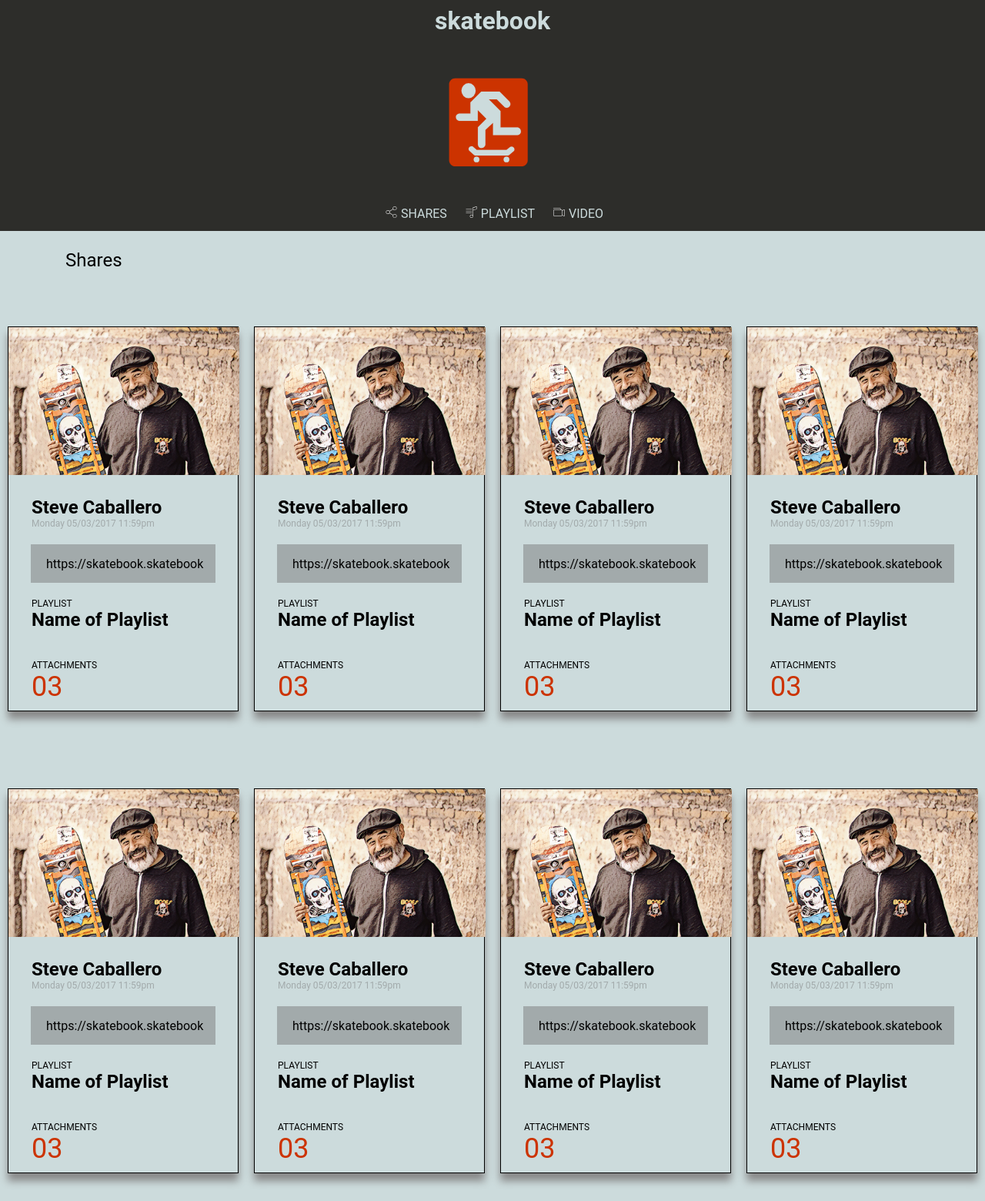
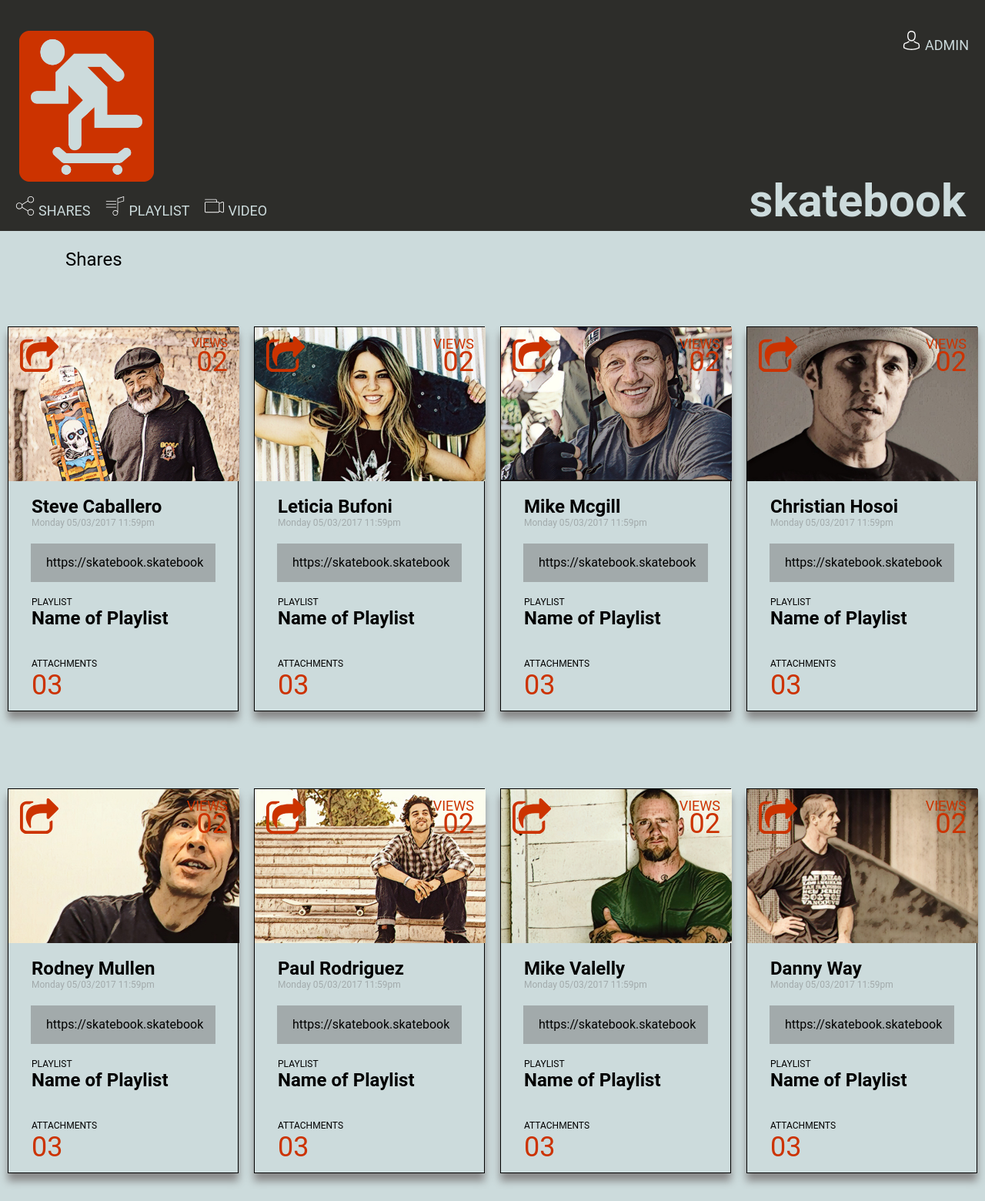
Before and after one commit to rburnette3/RB-static-comp-challenge-2, a plain HTML site: page index.html in a window 1280 px wide. Shown: the whole page at 77% size. Drawn offline with Linux system fonts and the light colour scheme.

Commit message:
additional image files css styling revision

```diff
--- a/index.html
+++ b/index.html
@@ -4,22 +4,36 @@
     <meta charset="utf-8">
       <meta name="viewport" content="width=device-width, initial-scale=1.0">
     <title>static_comp_2</title>
+      <link rel="stylesheet" href="normalize.css">
     <link rel="stylesheet" href="styles.css">
   </head>
   <body>
     <main>
       <header>
+        <div class="skatebook-div">
         <h1>skatebook</h1>
-
-        <img class="skatebook-logo"src="assets/skatebook-logo.svg" alt="skatebook-logo">
+        </div>
+        <div class="logo-div">
+        <img class="skatebook-logo"src="assets/skatebook-logo.png" alt="skatebook-logo">
+        </div>
 
         <nav>
           <a href="#" class="shares-nav"><img class="icon shares-icon" src="assets/004-share.svg" alt="shares icon">shares</a>
 
           <a href="#" class="playlist-nav"><img class="icon playlist-icon" src="assets/002-playlist.svg" alt="playlist icon">playlist</a>
 
-          <a href="#" class="icon camera-icon"><img class="icon camera-icon" src="assets/003-video-camera.svg" alt="camera icon">video</a>
+          <a href="#" class"video-nav"><img class="icon camera-icon" src="assets/003-video-camera.svg" alt="camera icon">video</a>
 
+
+
+          <div class="dropdown">
+            <button class="drop-button"><img class="icon avatar-icon" src="assets/001-avatar.svg" alt="avatar icon">Admin</button>
+            <div class="dropdown-content">
+              <a href="#">Steve</a>
+              <a href="#">Mike</a>
+              <a href="#">Rodney</a>
+          </div>
+          </div>
         </nav>
       </header>
 
@@ -32,7 +46,14 @@
 
 <!--profile card 1-->
         <article class="profile-card">
-          <div class="profile-pic">
+          <div class="caballero-pic profile-pic">
+            <a href="#"><img class="arrow-icon" src="assets/arrows.svg" alt="arrow icon">
+            </a>
+            <p class="views">views</p>
+            <br>
+            <p class="view-count">02</p>
+
+
           </div>
           <section class= "profile-card-text">
             <h2 class="skater-name">Steve Caballero</h2>
@@ -53,10 +74,15 @@
 
 <!--profile card 2-->
         <article class="profile-card">
-          <div class="profile-pic">
+          <div class="bufoni-pic profile-pic">
+            <a href="#"><img class="arrow-icon" src="assets/arrows.svg" alt="arrow icon">
+              <p class="views">views</p>
+              <br>
+              <p class="view-count">02</p>
+            </a>
           </div>
           <section class= "profile-card-text">
-            <h2 class="skater-name">Steve Caballero</h2>
+            <h2 class="skater-name">Leticia Bufoni</h2>
             <p class="date"> Monday 05/03/2017 11:59pm</p>
             <div class="link-container">
               <p class="link-text" >https://skatebook.skatebook</p>
@@ -74,10 +100,15 @@
 
 <!--profile card 3-->
         <article class="profile-card">
-          <div class="profile-pic">
+          <div class="mcgill-pic profile-pic">
+            <a href="#"><img class="arrow-icon" src="assets/arrows.svg" alt="arrow icon">
+              <p class="views">views</p>
+              <br>
+              <p class="view-count">02</p>
+            </a>
           </div>
           <section class= "profile-card-text">
-            <h2 class="skater-name">Steve Caballero</h2>
+            <h2 class="skater-name">Mike Mcgill</h2>
             <p class="date"> Monday 05/03/2017 11:59pm</p>
             <div class="link-container">
               <p class="link-text" >https://skatebook.skatebook</p>
@@ -95,10 +126,15 @@
 
 <!--profile card 4-->
         <article class="profile-card">
-          <div class="profile-pic">
+          <div class="hosoi-pic profile-pic">
+            <a href="#"><img class="arrow-icon" src="assets/arrows.svg" alt="arrow icon">
+              <p class="views">views</p>
+              <br>
+              <p class="view-count">02</p>
+            </a>
           </div>
           <section class= "profile-card-text">
-            <h2 class="skater-name">Steve Caballero</h2>
+            <h2 class="skater-name">Christian Hosoi</h2>
             <p class="date"> Monday 05/03/2017 11:59pm</p>
             <div class="link-container">
               <p class="link-text" >https://skatebook.skatebook</p>
@@ -116,10 +152,15 @@
 
 <!--profile card 5-->
         <article class="profile-card">
-          <div class="profile-pic">
+          <div class="mullen-pic profile-pic">
+            <a href="#"><img class="arrow-icon" src="assets/arrows.svg" alt="arrow icon">
+              <p class="views">views</p>
+              <br>
+              <p class="view-count">02</p>
+            </a>
           </div>
           <section class= "profile-card-text">
-            <h2 class="skater-name">Steve Caballero</h2>
+            <h2 class="skater-name">Rodney Mullen</h2>
             <p class="date"> Monday 05/03/2017 11:59pm</p>
             <div class="link-container">
               <p class="link-text" >https://skatebook.skatebook</p>
@@ -137,10 +178,16 @@
 
 <!--profile card 6-->
         <article class="profile-card">
-          <div class="profile-pic">
+          <div class="rodriguez-pic profile-pic">
+            <a href="#"><img class="arrow-icon" src="assets/arrows.svg" alt="arrow icon">
+              <p class="views">views</p>
+              <br>
+              <p class="view-count">02</p>
+            </a>
+
           </div>
           <section class= "profile-card-text">
-            <h2 class="skater-name">Steve Caballero</h2>
+            <h2 class="skater-name">Paul Rodriguez</h2>
             <p class="date"> Monday 05/03/2017 11:59pm</p>
             <div class="link-container">
               <p class="link-text" >https://skatebook.skatebook</p>
@@ -158,10 +205,15 @@
 
 <!--profile card 7-->
         <article class="profile-card">
-          <div class="profile-pic">
+          <div class="vallely-pic profile-pic">
+            <a href="#"><img class="arrow-icon" src="assets/arrows.svg" alt="arrow icon">
+              <p class="views">views</p>
+              <br>
+              <p class="view-count">02</p>
+            </a>
           </div>
           <section class= "profile-card-text">
-            <h2 class="skater-name">Steve Caballero</h2>
+            <h2 class="skater-name">Mike Valelly</h2>
             <p class="date"> Monday 05/03/2017 11:59pm</p>
             <div class="link-container">
               <p class="link-text" >https://skatebook.skatebook</p>
@@ -179,10 +231,15 @@
 
 <!--profile card 8-->
         <article class="profile-card">
-          <div class="profile-pic">
+          <div class="way-pic profile-pic">
+            <a href="#"><img class="arrow-icon" src="assets/arrows.svg" alt="arrow icon">
+              <p class="views">views</p>
+              <br>
+              <p class="view-count">02</p>
+            </a>
           </div>
           <section class= "profile-card-text">
-            <h2 class="skater-name">Steve Caballero</h2>
+            <h2 class="skater-name">Danny Way</h2>
             <p class="date"> Monday 05/03/2017 11:59pm</p>
             <div class="link-container">
               <p class="link-text" >https://skatebook.skatebook</p>
--- a/styles.css
+++ b/styles.css
@@ -7,15 +7,10 @@
   padding: 0;
 }
 
-/*@media screen and (min-width: 320px){*/
-
-
-
 body{
   background-color: #CCDBDC;
   font-family: 'Roboto', sans-serif;
   }
-
 
 header{
   background-color: #2D2D2A;
@@ -28,36 +23,116 @@
 }
 
 .skatebook-logo{
-  height: 200px;
-  width: 200px;
-  padding-bottom: 40px;
+  width: 150px;
+  padding-bottom: 20px;
 
 }
 h1{
   color:#CCDBDC;
-  font-size: 32px;
-  padding-top: 25px;
-  margin-top:0;
+  font-size: 48px;
+  padding-top: 20px;
+  padding-bottom: 10px;
+  margin:0;
   text-align: center;
 }
 nav{
+  width:100%;
   padding-bottom: 30px;
+  display: inline-flex;
+  flex-direction: row;
+  justify-content: center;
+  align-items: center;
+
 }
+.dropdown {
+  /*float: right;*/
+  overflow: hidden;
+  margin: 0;
+
+}
+.dropdown .drop-button {
+  font-family: 'Roboto', sans-serif;
+  font-size: 14px;
+  color: #CCDBDC;
+  background-color: inherit;
+}
+.drop-button{
+  color:#CCDBDC;
+  font-family: 'Roboto', sans-serif;
+  font-size: 14px;
+  text-decoration: none;
+  text-transform: uppercase;
+  border-style: none;
+  border: none;
+  outline: none;
+
+}
+
+.container a:hover, .dropdown:hover .drop-button {
+    background-color: ;
+}
+
+.dropdown-content {
+    display: none;
+    position: absolute;
+    background-color: #cc3300;
+    min-width: 160px;
+    box-shadow: 0px 8px 16px 0px rgba(0,0,0,0.2);
+    z-index: 1;
+}
+
+.dropdown-content a {
+    float: none;
+    color: black;
+    padding: 12px 16px;
+    text-decoration: none;
+    display: block;
+    text-align: left;
+}
+
+.dropdown-content a:hover {
+    background-color: #ddd;
+}
+
+.dropdown:hover .dropdown-content {
+  display: block;
+}
+
 
 a{
   color:#CCDBDC;
-  font-size: 16px;
+  font-family: 'Roboto', sans-serif;
+  font-size: 14px;
   padding:10px;
   text-decoration: none;
   text-transform: uppercase;
 }
 .icon{
-  width:20px;
+  width:25px;
   padding-right: 5px;
+  color:#A2AAAB;
+}
+
+.arrow-icon{
+  -webkit-transition: all 0.5s ease;
+     -moz-transition: all 0.5s ease;
+       -o-transition: all 0.5s ease;
+      -ms-transition: all 0.5s ease;
+          transition: all 0.5s ease;
+}
+
+.arrow-icon:hover{
+  -webkit-transform: rotate(20deg);
+     -moz-transform: rotate(20deg);
+       -o-transform: rotate(20deg);
+      -ms-transform: rotate(20deg);
+          transform: rotate(20deg);
 }
 .shares-div{
   height:50px;
   width: 300px;
+  /*display:flex;
+  flex-direction: row;*/
 
 }
 .shares {
@@ -70,6 +145,7 @@
 }
 
 article{
+  background-color: 92977E;
   border: solid 1px;
   margin: auto;
   margin-top: 50px;
@@ -83,10 +159,62 @@
   height:200px;
   width: 300px;
   display:flex;
+  background-repeat: no-repeat;
+  background-size:cover;
+  position: relative;
+}
+.arrow-icon{
+  position:absolute;
+  left: 15px;
+  top: 10px;
+  width:50px;
+}
+.views{
+  position: absolute;
+  right:15px;
+  top:12px;
+  color:#CC3300;
+  text-transform: uppercase;
+  margin:0;
+}
+.view-count{
+position: absolute;
+right:15px;
+top:25px;
+color:#CC3300;
+font-size: 36px;
+margin:0;
+}
+
+.caballero-pic{
   background-image: url(assets/caballero2.jpg);
-  background-repeat: no-repeat;
-  background-size: contain;
 }
+
+.bufoni-pic{
+  background-image: url(assets/bufoni.jpg);
+}
+
+.mcgill-pic{
+  background-image: url(assets/mcgill.jpg);
+}
+
+.hosoi-pic{
+  background-image: url(assets/hosoi.jpg);
+}
+
+.mullen-pic{
+  background-image: url(assets/mullen.jpg);
+}
+.rodriguez-pic{
+  background-image: url(assets/rodriguez.jpg);
+}
+.vallely-pic{
+  background-image: url(assets/vallely.jpg);
+}
+.way-pic{
+  background-image: url(assets/way.jpg);
+}
+
 .link-container{
   background-color: #A2AAAB;
   height:50px;
@@ -127,10 +255,10 @@
   margin-top: 0;
 }
 .attachments-div{
-  /*background: black;*/
+
   height:100px;
   width:300px;
-  /*padding-bottom: 15px;*/
+
 }
 .attachment-counter{
   color:#cc3300;
@@ -142,4 +270,86 @@
 h2{
   margin-bottom: 0;
 }
+
+
+
+
+@media screen and (min-width: 610px){
+
+  header{
+    background-color: #2D2D2A;
+    display: flex;
+    justify-content: center;
+    align-items: center;
+    height: 300px;
+    width: 100%;
+  }
+
+  .skatebook-logo{
+    width: 150px;
+    padding: 10px 0 20px 0;
+  }
+
+  h1{
+    color:#CCDBDC;
+    font-size: 60px;
+    margin:0;
+    text-align: center;
+    padding: 0px;
+  }
+
+  a{
+    color:#CCDBDC;
+    font-family: 'Roboto', sans-serif;
+    font-size: 18px;
+    padding:10px;
+  }
+
+  .icon{
+    width:30px;
+    padding-right: 5px;
+    color:#A2AAAB;
+  }
+
+  .dropdown .drop-button{
+    font-size: 18px;
 }
+}
+@media screen and (min-width: 900px){
+
+header{
+  display:block;
+  position:relative;
+}
+.skatebook-logo{
+  width:175px;
+  position: absolute;
+  top: 40px;
+  left:25px;
+  padding: 0px;
+}
+h1{
+  position: absolute;
+  bottom:5px;
+  right:25px;
+}
+button{
+  position: absolute;
+  right: 25px;
+  bottom: 225px;
+}
+.dropdown-content{
+  position: absolute;
+  right: 30px;
+  bottom: 95px;
+}
+nav{
+  position: absolute;
+  bottom: 5px;
+  left:10px;
+  justify-content: flex-start;
+  padding: 0px;
+}
+
+}
+}
```
Also changed, not shown: assets/arrows.svg (added), assets/avatar.svg (added), assets/guererro.jpg (deleted), assets/jesse.jpg (deleted), assets/mcgill.jpg (added), assets/mullen.jpg (added), assets/playlistsvg.svg (added), assets/skatebook-logo.png (added), assets/skatebook-logo.svg (deleted), assets/social.svg (added), assets/technology.svg (added), assets/valelly.jpg (deleted), assets/vallely.jpg (added), 1 other file.
